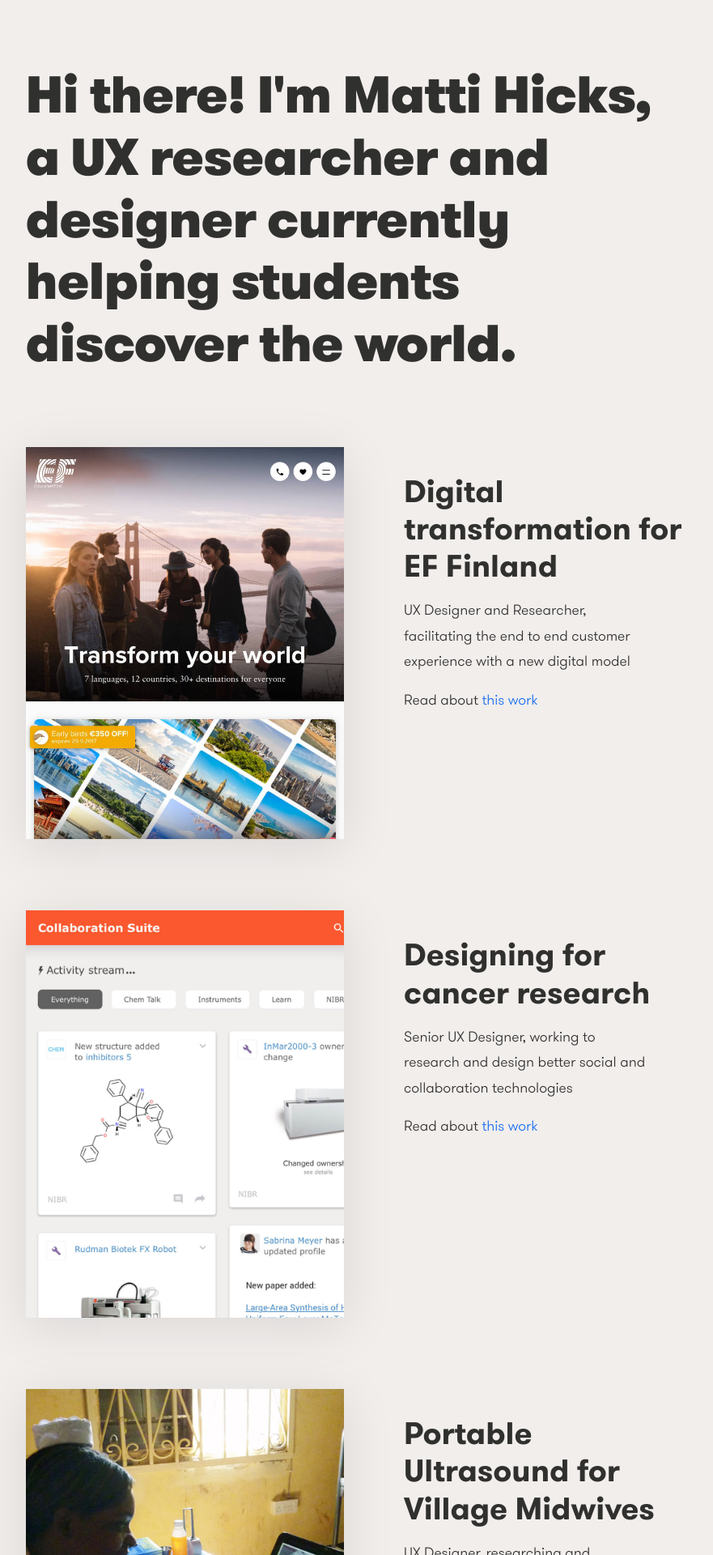
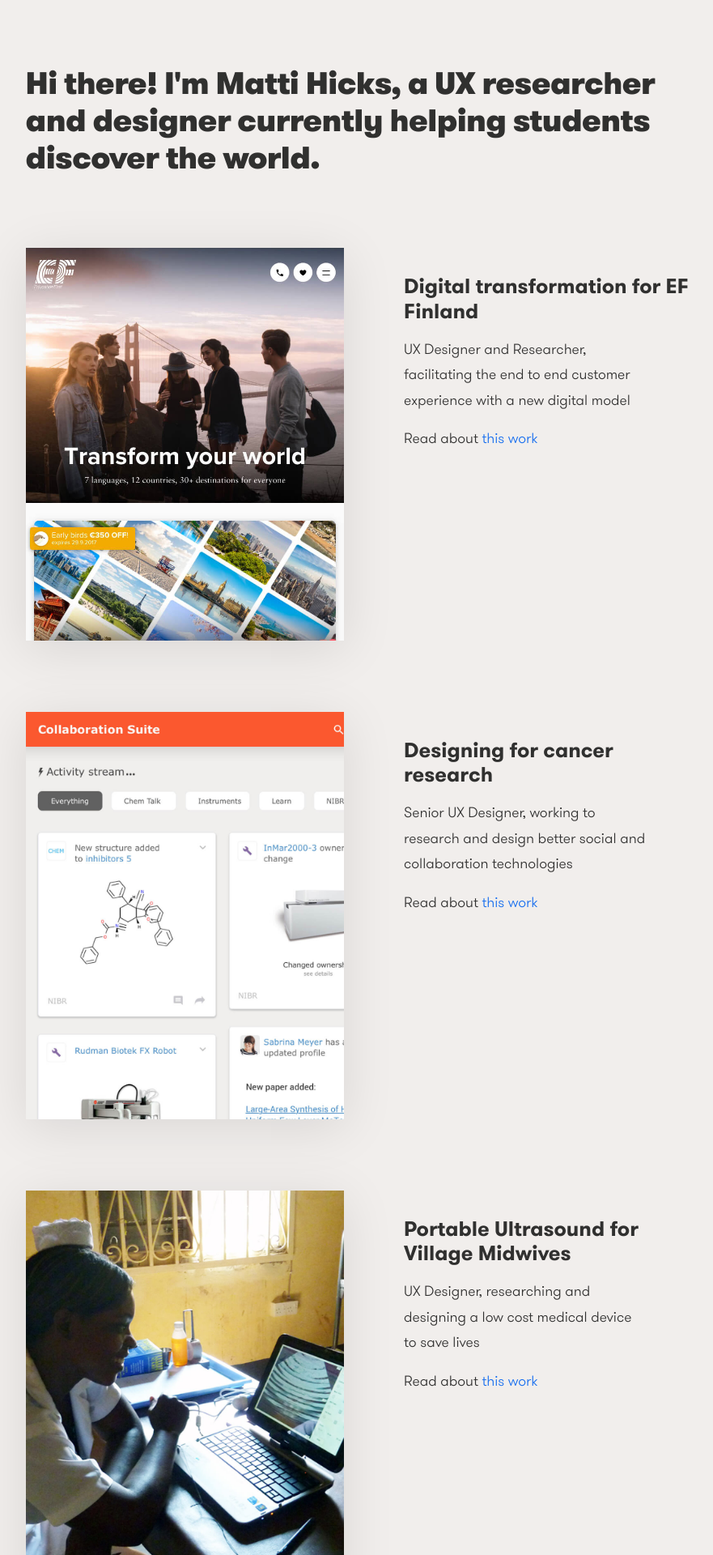
Before and after one commit to mattihicks/mattihicks, a Jekyll site: the page built from index.md, in a window 1280 px wide. Shown: the top 1920 px of the page at 81% size, without its empty margins (198-1079 px from the left). Built offline with Jekyll 4.4.1, drawn with Linux system fonts in a browser that asks for light colours.

Commit message:
font size fixes

```diff
--- a/_sass/_base.scss
+++ b/_sass/_base.scss
@@ -43,7 +43,7 @@ ul, ol, dl, figure,
 .intro {
     font-family: $intro-font-family;
     font-size: 3.55556rem;
-    font-size: 5vw;
+    font-size: 3vw;
     line-height: 4.44444rem;
     line-height: 1.2;
     letter-spacing: -0.015em;
@@ -294,7 +294,7 @@ ul li .social-media {
     margin-left: 40px;
     margin-bottom: 4px;
     font-size: 3.66667rem;
-    font-size: 3vw;
+    font-size: 2vw;
     line-height: 4.44444rem;
     line-height: 1.2;
     font-family: $font-name-bold;
```
